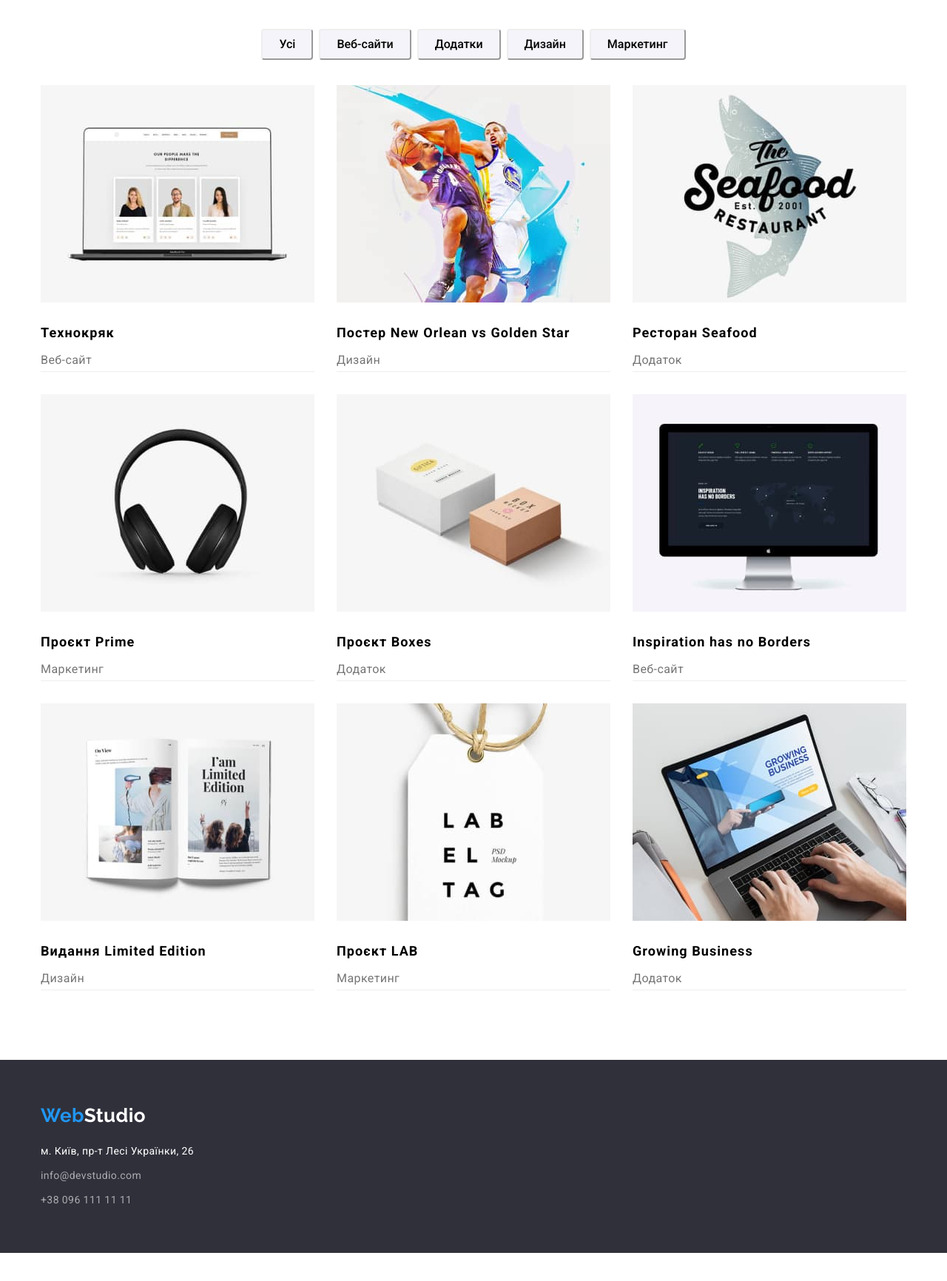
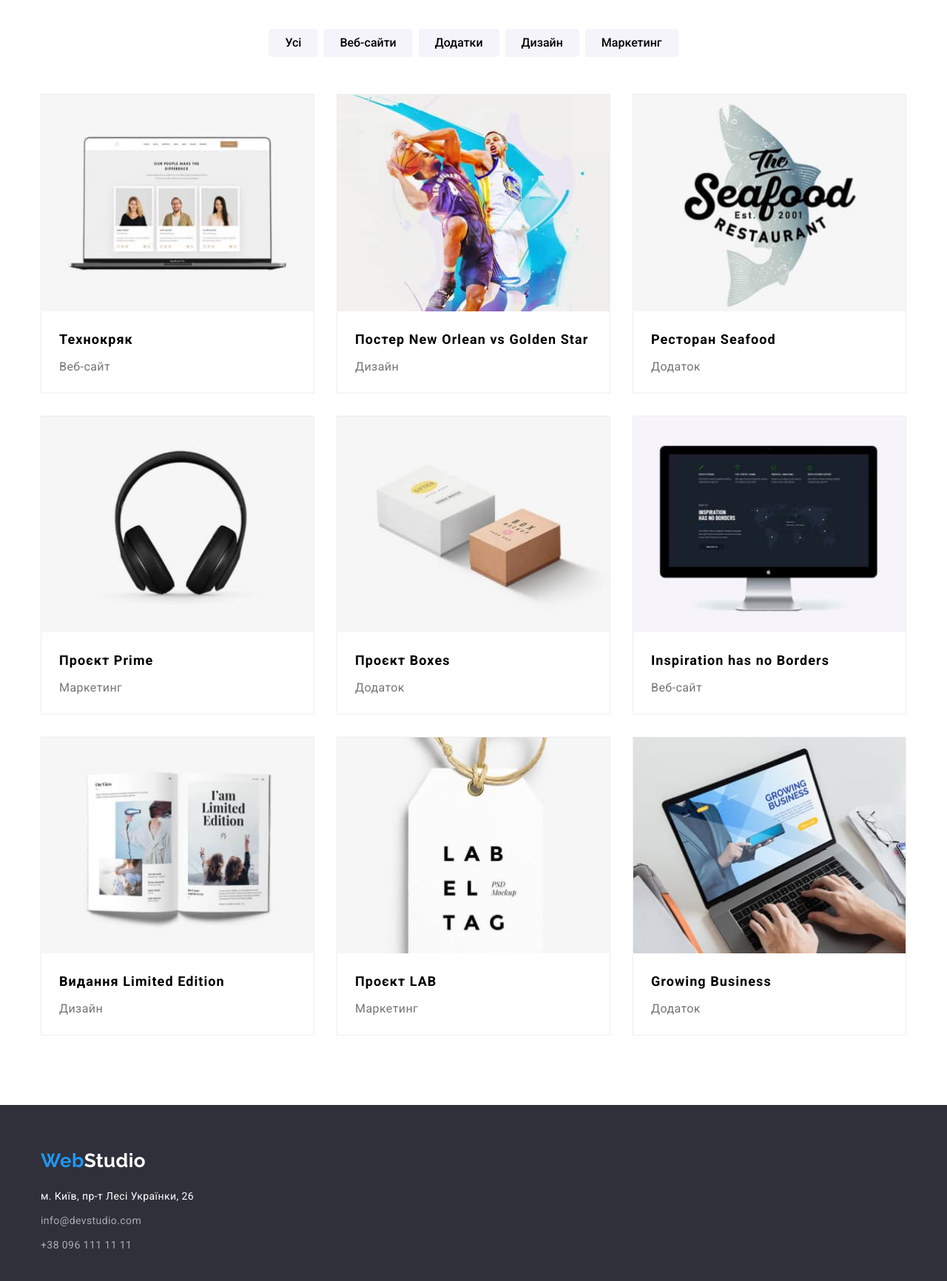
Before and after one commit to 8Yurii8/goit-markup-hw-03, a plain HTML site: page portfolio.html in a window 1280 px wide. Shown: the part 160-1892 px from the top of the page at 74% size. Before the commit the page ends 1854 px from the top, so only its background shows below. Drawn offline with Linux system fonts and the light colour scheme.

Commit message:
finaly HW3

```diff
--- a/css/style.css
+++ b/css/style.css
@@ -27,6 +27,11 @@ margin: 0;}
 h1,h2,h3,p {
 padding: 0;
 margin: 0;
+}
+img {
+    display: block;
+    max-width: 100%;
+    height: auto;
 }
 .container {
 width: 1200px;
@@ -157,8 +162,8 @@ font-family: var(--secondary-font-family);}
 .hero-btm:focus {
     background-color: var(--active-color-btm);}
 
-/* .features-section {
-    margin-bottom: 94px;} */
+.features-section {
+    padding-bottom: 0px;}
 
 .features {
     display: flex;
@@ -199,8 +204,8 @@ font-family: var(--secondary-font-family);}
     line-height: calc(42 / 36);
     text-align: center;
 }
-/* .our-team
-{margin-bottom: 94px;} */
+.our-team
+{background-color: var(--btm-portf-back);}
 
 .team
 {margin-bottom: 50px;}
@@ -236,11 +241,12 @@ background-color: var(--color-with);}
     /* footer */
 
 
-footer {
+.footer {
+    padding-top: 60px;
+    padding-bottom: 60px;
     background-color: var(--footer-back);}
 
  .footer-logo {
-    padding-top: 60px;
     margin-bottom: 20px;
     display: inline-block;
     font-family: var(--secondary-font-family);
@@ -260,8 +266,6 @@ footer {
 
  .adress-nav .iteam:first-child
  { margin-top: 0px;}
- .adress-nav
- {padding-bottom: 60px;}
 
 .footer-regis {
     line-height: calc(24 / 14);
@@ -282,14 +286,15 @@ footer {
 .filter-list
 {display: flex;
 justify-content: center;
-margin-bottom: 34px;}
+margin-bottom: 50px;}
 
 
 .filter-list .iteam
 {margin-left: 8px;}
 
-.filter-list .btm
-{padding: 6px 22px;
+.filter-list .btm{
+border: none;
+padding: 6px 22px;
 border-radius: 4px;
 background: #F5F4FA;
 border-color: inherit;}
@@ -318,7 +323,7 @@ flex-wrap: wrap;
 {width: 370px;
 margin-right: 30px;
 margin-bottom: 30px;
-border-bottom: 1px solid #EEEEEE;}
+border: 1px solid #EEEEEE;}
 
 .portfolio-cards .item:nth-child(3n) {
     margin-right: 0px;}
@@ -326,9 +331,12 @@ border-bottom: 1px solid #EEEEEE;}
 .portfolio-cards .item:nth-child(1n+7)
 {margin-bottom: 0px;}
 
+.portfolio-cards-text {
+    padding: 20px 24px;
+}
+
 .portfolio-title {
     margin-bottom: 4px;
-    margin-top: 20px;
     font-size: 18px;
     line-height: calc(36 / 18);
     letter-spacing: 0.06em;}
--- a/portfolio.html
+++ b/portfolio.html
@@ -59,8 +59,10 @@
               width="370"
               alt="Фото Технокряк"
             />
+            <div class="portfolio-cards-text">
             <h2 class="portfolio-title">Технокряк</h2>
             <p class="portfolio-text">Веб-сайт</p>
+            </div>
           </li>
           <li class="item">
             <img
@@ -68,8 +70,10 @@
               width="370"
               alt="Фото Постер New Orlean vs Golden Star"
             />
+            <div class="portfolio-cards-text">
             <h2 class="portfolio-title">Постер New Orlean vs Golden Star</h2>
             <p class="portfolio-text">Дизайн</p>
+            </div>
           </li>
           <li class="item">
             <img
@@ -77,8 +81,10 @@
               width="370"
               alt="Фото Ресторан Seafood"
             />
+            <div class="portfolio-cards-text">
             <h2 class="portfolio-title">Ресторан Seafood</h2>
             <p class="portfolio-text">Додаток</p>
+            </div>
           </li>
           <li class="item">
             <img
@@ -86,8 +92,10 @@
               width="370"
               alt="Фото Проєкт Prime"
             />
+            <div class="portfolio-cards-text">
             <h2 class="portfolio-title">Проєкт Prime</h2>
             <p class="portfolio-text">Маркетинг</p>
+            </div>
           </li>
           <li class="item">
             <img
@@ -95,8 +103,10 @@
               width="370"
               alt="Фото Проєкт Boxes"
             />
+            <div class="portfolio-cards-text">
             <h2 class="portfolio-title">Проєкт Boxes</h2>
             <p class="portfolio-text">Додаток</p>
+            </div>
           </li>
           <li class="item">
             <img
@@ -104,8 +114,10 @@
               width="370"
               alt="Фото Inspiration has no Borders"
             />
+            <div class="portfolio-cards-text">
             <h2 lang="en" class="portfolio-title">Inspiration has no Borders</h2>
             <p class="portfolio-text">Веб-сайт</p>
+            </div>
           </li>
           <li class="item">
             <img
@@ -113,8 +125,10 @@
               width="370"
               alt="Фото Видання Limited Edition"
             />
+            <div class="portfolio-cards-text">
             <h2 class="portfolio-title">Видання Limited Edition</h2>
             <p class="portfolio-text">Дизайн</p>
+            </div>
           </li>
           <li class="item">
             <img
@@ -122,8 +136,10 @@
               width="370"
               alt="Фото Проєкт LAB"
             />
+            <div class="portfolio-cards-text">
             <h2 class="portfolio-title">Проєкт LAB</h2>
             <p class="portfolio-text">Маркетинг</p>
+            </div>
           </li>
           <li class="item">
             <img
@@ -131,14 +147,16 @@
               width="370"
               alt="Фото Growing Business"
             />
+            <div class="portfolio-cards-text">
             <h2 lang="en" class="portfolio-title">Growing Business</h2>
             <p class="portfolio-text">Додаток</p>
+            </div>
           </li>
         </ul>
         </div>
       </section>
     </main>
-     <footer>
+     <footer class="footer">
       <div class="container">
       <a href="./index.html" class="footer-logo"><span class="blu">Web</span>Studio</a>
       <address>
```
Also changed, not shown: index.html (+1 -13 lines).
